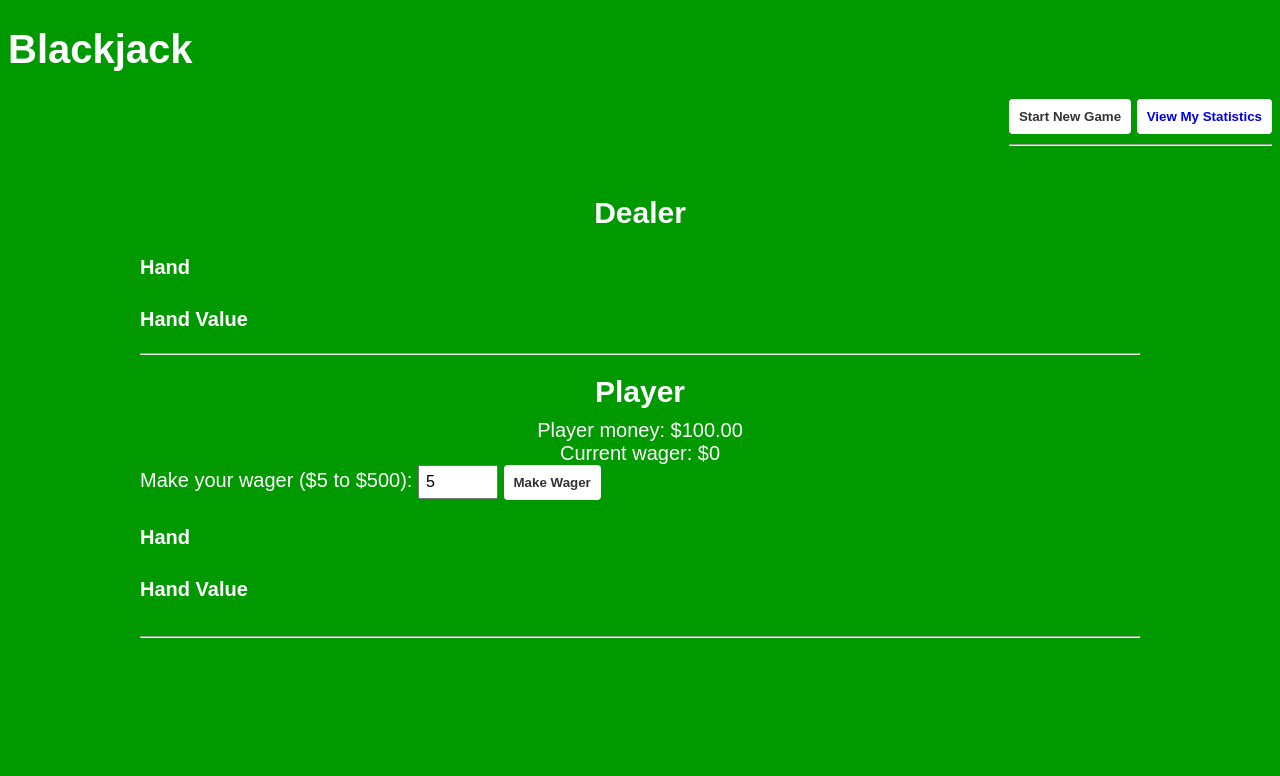
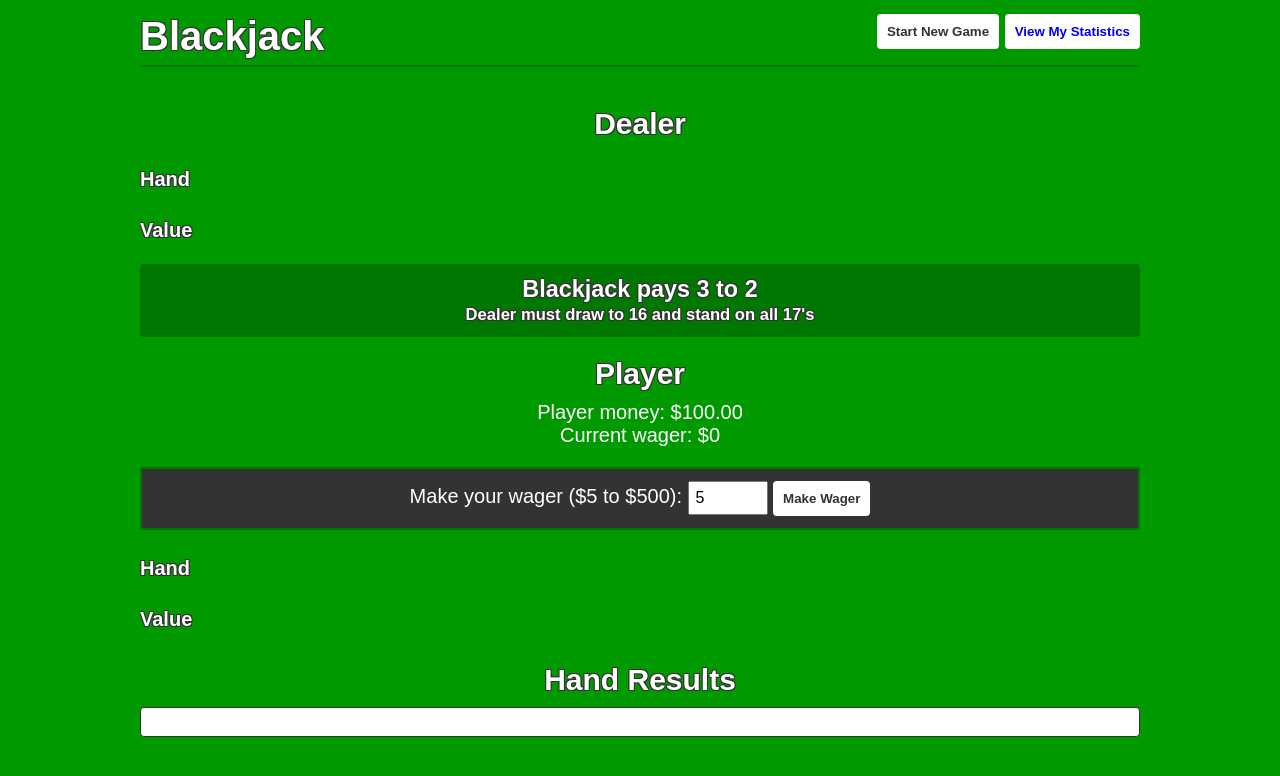
Before and after one commit to ColtonBoston/Blackjack, a website built with webpack: page index.html in a window 1280 px wide. Both pictures are taken after a click on the button "Start New Game". Built offline with nearby package versions, Linux system fonts and the light colour scheme.

Commit message:
add classes/headers

```diff
--- a/index.html
+++ b/index.html
@@ -2,77 +2,81 @@
 <html>
   <head>
     <meta charset="utf-8">
+    <meta name="viewport" content="width=device-width, initial-scale=1">
     <title>Blackjack</title>
     <link rel="stylesheet" href="css/app.css">
     <style type='text/css'>
     </style>
   </head>
   <body>
-    <h1>Blackjack</h1>
+    <header>
+      <h1 class="text-shadow">Blackjack</h1>
       <div id="start-container" class="start-container">
         <button id="btn-start-game" type="button">Start New Game</button>
         <button id="btn-stats" type="button"><a href="views/statistics.html">View My Statistics</a></button>
-      <hr>
       </div>
+    </header>
     <div id="game-container" class="game-container display-none">
       <div id="dealer-container" class="dealer-container">
-        <h2>Dealer</h2>
-        <h4>Hand</h4>
+        <h2 class='text-shadow'>Dealer</h2>
+        <h4 class='text-shadow'>Hand</h4>
         <div id="dealer-hand" class="dealer-hand">
 
         </div>
-        <h4>Hand Value</h4>
+        <h4 class='text-shadow'>Value</h4>
         <div id="dealer-total" class="dealer-total">
 
         </div>
       </div>
-      <hr>
+      <div class="game-info-container text-shadow">
+        <h3>Blackjack pays 3 to 2</h3>
+        <h5>Dealer must draw to 16 and stand on all 17's</h5>
+      </div>
       <div id="player-container" class="player-container">
-        <h2>Player</h2>
+        <h2 class='text-shadow'>Player</h2>
         <div id="player-money-display" class="player-money-display">
 
         </div>
         <div id="wager-display" class="wager-display">
 
         </div>
-        <div id="wager-container">
+        <div id="wager-container" class="wager-container">
           <label for="wager-input">Make your wager ($5 to $500):</label>
           <input id="wager-input" type="number" name="wager" value="5" min=5 max=500>
           <button id="btn-make-wager" type="button">Make Wager</button>
         </div>
-        <h4>Hand</h4>
+        <div class="hand">
+          <h4 class='text-shadow'>Hand</h4>
           <div id="player-hand" class="player-hand">
 
           </div>
-        <h4>Hand Value</h4>
+          <h4 class='text-shadow'>Value</h4>
           <div id="player-total" class="player-total">
 
           </div>
-        <div id="player-split-container" class="display-none">
-          <h4>Split Hand</h4>
+        </div>
+        <div id="player-split-container" class="display-none hand">
+          <h4 class='text-shadow'>Split Hand</h4>
           <div id="player-split-hand" class="player-hand">
 
           </div>
-          <h4>Split Hand Value</h4>
+          <h4 class='text-shadow'>Value</h4>
           <div id="player-split-total" class="player-total">
 
           </div>
         </div>
-        <br>
         <div id="player-options" class="player-options display-none">
           <button id="btn-hit" type="button">Hit</button>
           <button id="btn-stand" type="button">Stand</button>
-          <button id="btn-double-down" class="" type="button">Double Down</button>
+          <button id="btn-double-down" class="display-none" type="button">Double Down</button>
           <button id="btn-split" class="display-none" type="button">Split Pair</button>
         </div>
-        <hr>
-        <div id="hand-result-display" class="">
-
       </div>
       <div id="new-hand-container" class="new-hand-container display-none">
         <button id="btn-new-hand" type="button">New Hand</button>
       </div>
-      </div>
+      <h2 class="results-header text-shadow">Hand Results</h2>
+      <div id="hand-result-display" class="hand-result-display"></div>
     </div>
     <script type="text/javascript" src="build/app.bundle.js"></script>
   </body>
```
Lines whose indentation alone changed are shown as unchanged.
